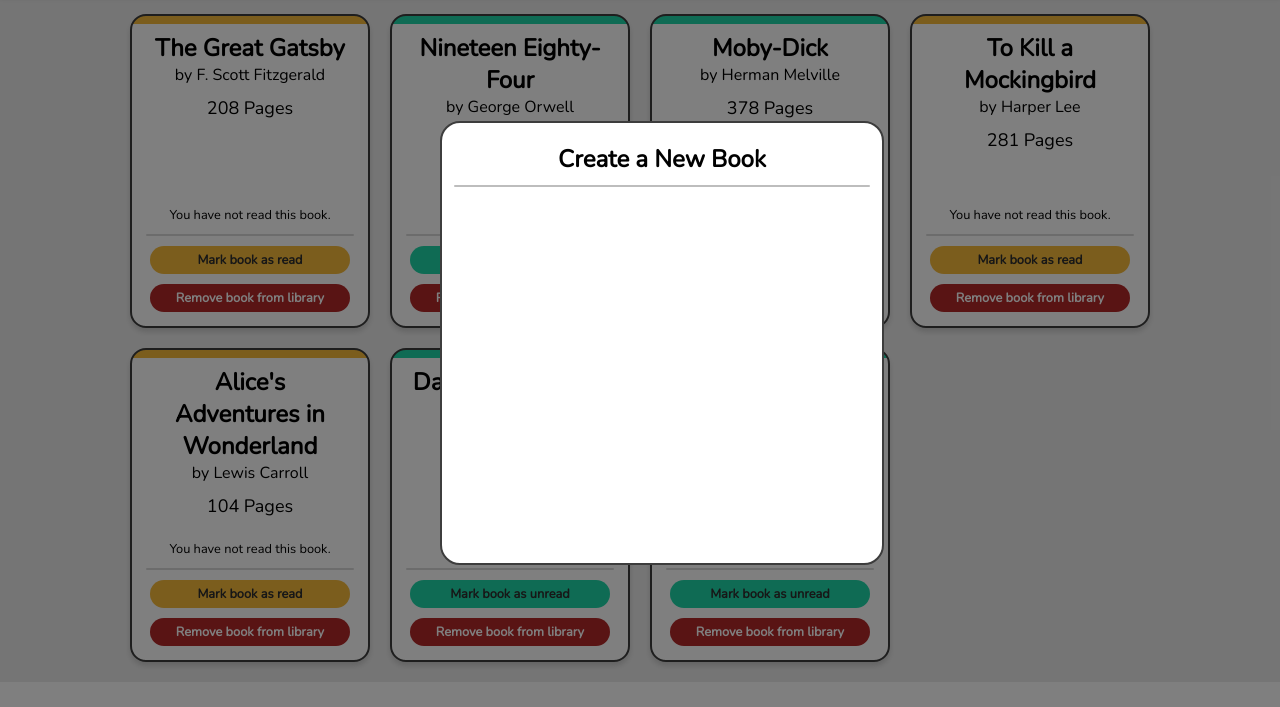
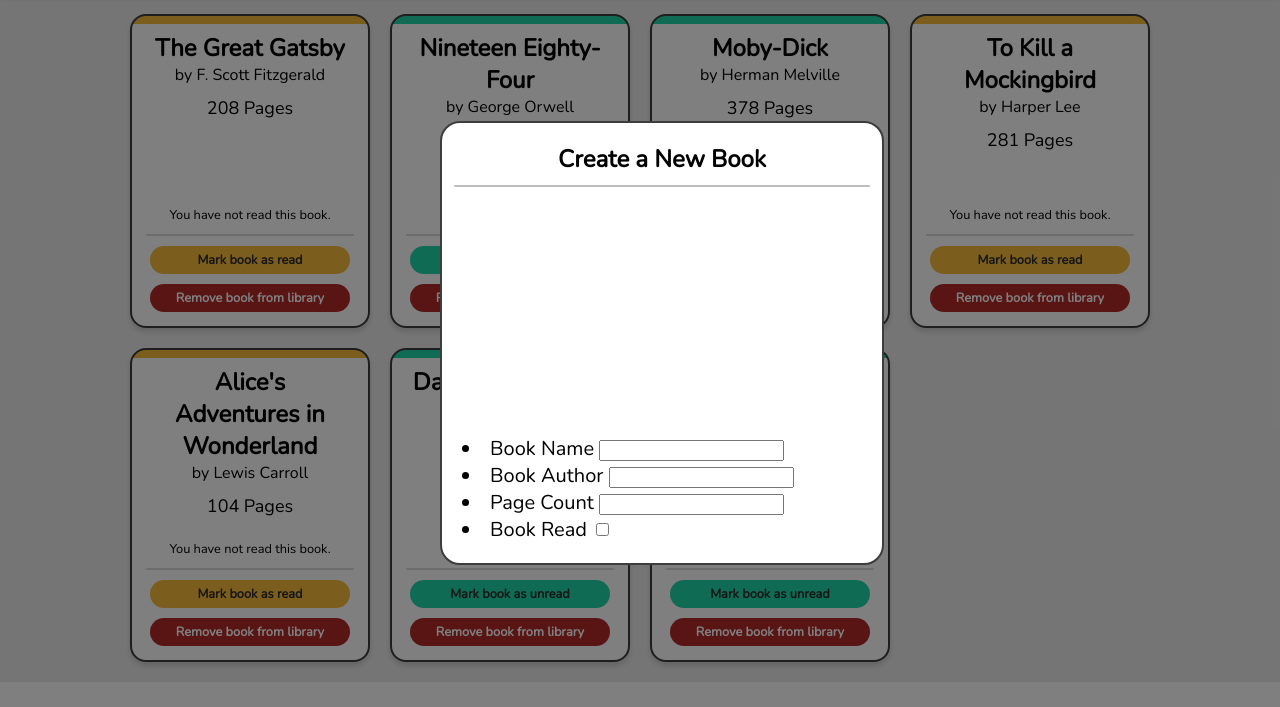
Before and after one commit to njcushing/odin-library, a plain HTML site: page index.html in a window 1280 px wide. Shown: the part 79-786 px from the top of the page. Drawn offline with nearby package versions, Linux system fonts and the light colour scheme.

Commit message:
Create form inputs for book name, author, count and read status

```diff
--- a/index.html
+++ b/index.html
@@ -18,6 +18,24 @@
             <div class="new-book-form-container">
                 <h3 class="form-title">Create a New Book</h3>
                 <div class="form-title-separator"></div>
+                <form action="" method="post">
+                    <li class="form-field-container">
+                        <label for="bookName">Book Name</label>
+                        <input type="text" name="bookName" id="bookName">
+                    </li>
+                    <li class="form-field-container">
+                        <label for="bookAuthor">Book Author</label>
+                        <input type="text" name="bookAuthor" id="bookAuthor">
+                    </li>
+                    <li class="form-field-container">
+                        <label for="bookPageCount">Page Count</label>
+                        <input type="text" name="bookPageCount" id="bookPageCount">
+                    </li>
+                    <li class="form-field-container">
+                        <label for="bookRead">Book Read</label>
+                        <input type="checkbox" name="bookRead" id="bookRead">
+                    </li>
+                </form>
             </div>
         </div>
     </body>
```
